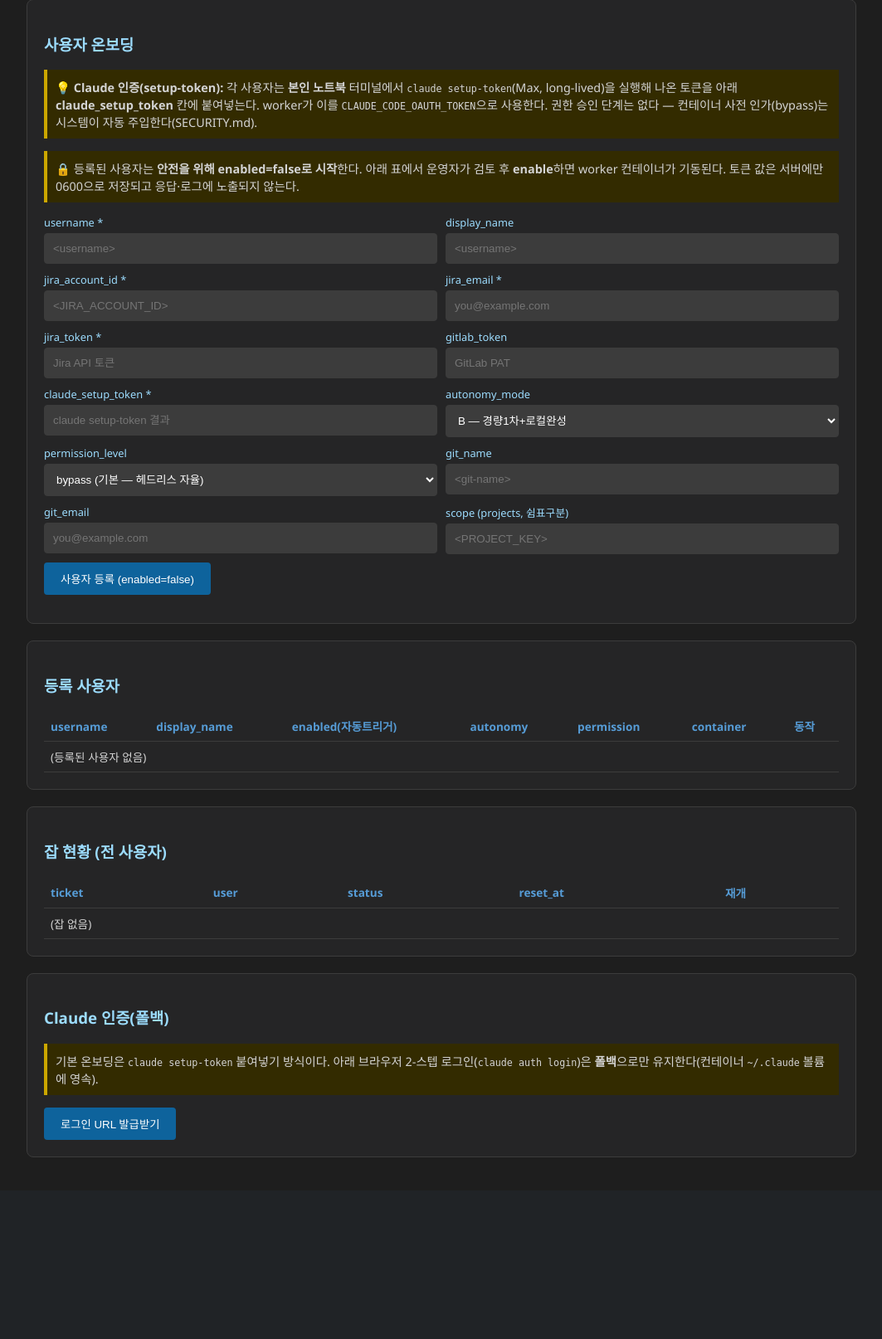
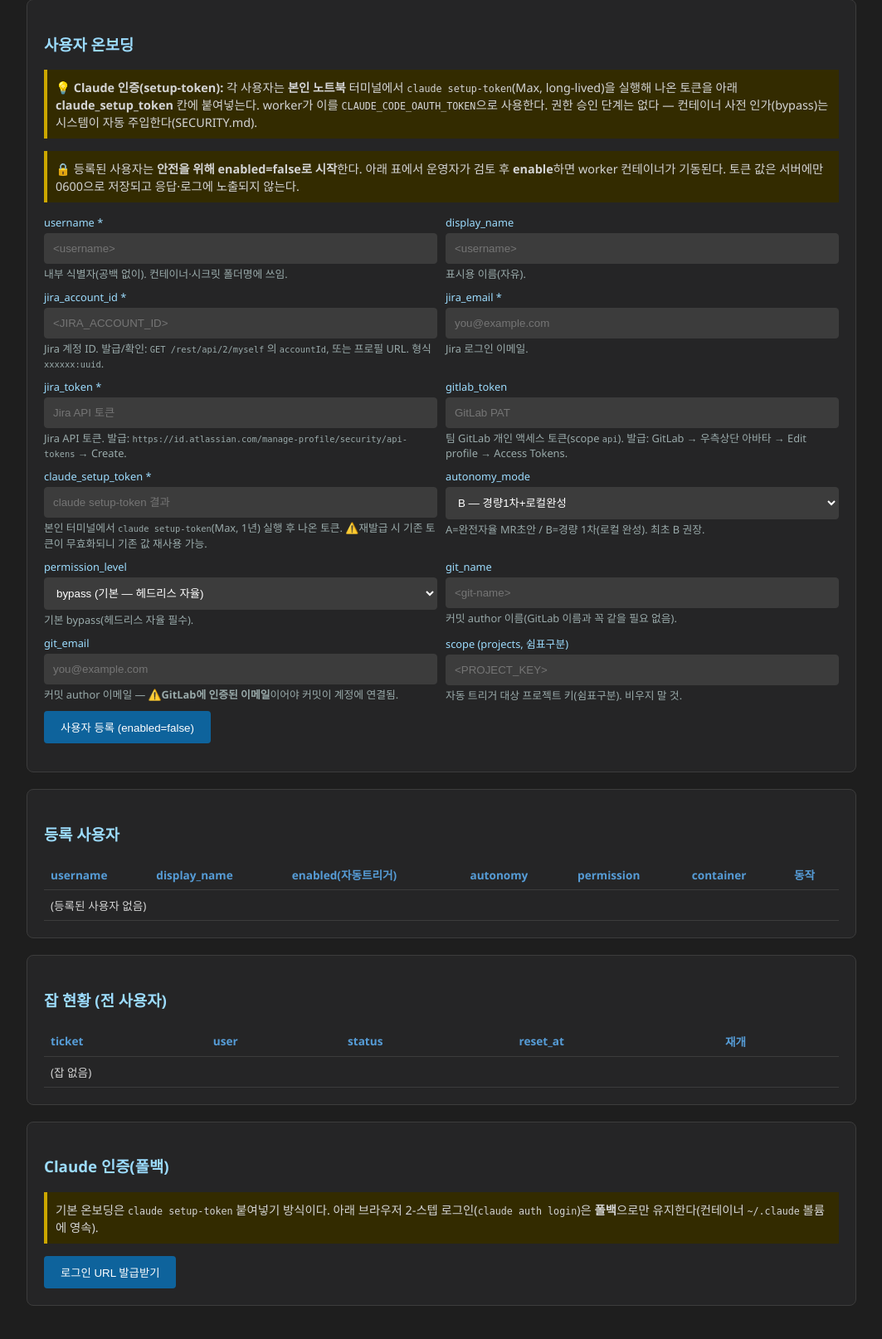
Before and after one commit to yunhyuk-choi/jira-auto-dispatcher, a Flask app: page / in a window 1280 px wide. Shown: the part 107-1721 px from the top of the page at 83% size, without its empty margins (108-1171 px from the left). Before the commit the page ends 1502 px from the top, so only its background shows below. Run offline with Flask 3, Linux system fonts and the light colour scheme; data that the repository does not hold is empty; parts of the project's set-up code (start-up, migrations or seed data) failed here and were passed over.

Commit message:
feat: 온보딩 UI 필드별 발급 안내 + 자율실행 완료전이 금지
- templates/index.html: 12개 필드에 호버 툴팁(title)+상시 힌트(어디서 발급). .hint CSS.
- agent_runner.build_prompt: 자율 실행은 Done 전이 금지(진행중 유지+MR 코멘트+리뷰대기 종료). 완료는 로컬 오케스트레이터 머지 시. (설계결함 정정)
pytest 161.

Co-Authored-By: Claude Opus 4.8 (1M context) <noreply@anthropic.com>

```diff
--- a/templates/index.html
+++ b/templates/index.html
@@ -107,6 +107,12 @@
       th {
         color: #569cd6;
       }
+      .hint {
+        font-size: 0.8em;
+        color: #9aa;
+        display: block;
+        margin-top: 2px;
+      }
     </style>
   </head>
   <body>
@@ -129,29 +135,147 @@
       </div>
       <form id="onboard-form" onsubmit="return false;">
         <div class="grid-form">
-          <div><label>username *</label><input type="text" name="username" placeholder="<username>" /></div>
-          <div><label>display_name</label><input type="text" name="display_name" placeholder="<username>" /></div>
-          <div><label>jira_account_id *</label><input type="text" name="jira_account_id" placeholder="<JIRA_ACCOUNT_ID>" /></div>
-          <div><label>jira_email *</label><input type="text" name="jira_email" placeholder="you@example.com" /></div>
-          <div><label>jira_token *</label><input type="password" name="jira_token" placeholder="Jira API 토큰" /></div>
-          <div><label>gitlab_token</label><input type="password" name="gitlab_token" placeholder="GitLab PAT" /></div>
-          <div><label>claude_setup_token *</label><input type="password" name="claude_setup_token" placeholder="claude setup-token 결과" /></div>
+          <div>
+            <label>username *</label>
+            <input
+              type="text"
+              name="username"
+              placeholder="<username>"
+              title="내부 식별자(공백 없이). 컨테이너·시크릿 폴더명에 쓰임."
+            />
+            <span class="hint">내부 식별자(공백 없이). 컨테이너·시크릿 폴더명에 쓰임.</span>
+          </div>
+          <div>
+            <label>display_name</label>
+            <input
+              type="text"
+              name="display_name"
+              placeholder="<username>"
+              title="표시용 이름(자유)."
+            />
+            <span class="hint">표시용 이름(자유).</span>
+          </div>
+          <div>
+            <label>jira_account_id *</label>
+            <input
+              type="text"
+              name="jira_account_id"
+              placeholder="<JIRA_ACCOUNT_ID>"
+              title="Jira 계정 ID. 발급/확인: Jira에서 GET /rest/api/2/myself 의 accountId, 또는 프로필 URL. 형식 xxxxxx:uuid."
+            />
+            <span class="hint"
+              >Jira 계정 ID. 발급/확인: <code>GET /rest/api/2/myself</code> 의
+              <code>accountId</code>, 또는 프로필 URL. 형식 <code>xxxxxx:uuid</code>.</span
+            >
+          </div>
+          <div>
+            <label>jira_email *</label>
+            <input
+              type="text"
+              name="jira_email"
+              placeholder="you@example.com"
+              title="Jira 로그인 이메일."
+            />
+            <span class="hint">Jira 로그인 이메일.</span>
+          </div>
+          <div>
+            <label>jira_token *</label>
+            <input
+              type="password"
+              name="jira_token"
+              placeholder="Jira API 토큰"
+              title="Jira API 토큰. 발급: https://id.atlassian.com/manage-profile/security/api-tokens → Create."
+            />
+            <span class="hint"
+              >Jira API 토큰. 발급:
+              <code>https://id.atlassian.com/manage-profile/security/api-tokens</code>
+              → Create.</span
+            >
+          </div>
+          <div>
+            <label>gitlab_token</label>
+            <input
+              type="password"
+              name="gitlab_token"
+              placeholder="GitLab PAT"
+              title="팀 GitLab 개인 액세스 토큰(scope: api). 발급: GitLab → 우측상단 아바타 → Edit profile → Access Tokens."
+            />
+            <span class="hint"
+              >팀 GitLab 개인 액세스 토큰(scope <code>api</code>). 발급: GitLab →
+              우측상단 아바타 → Edit profile → Access Tokens.</span
+            >
+          </div>
+          <div>
+            <label>claude_setup_token *</label>
+            <input
+              type="password"
+              name="claude_setup_token"
+              placeholder="claude setup-token 결과"
+              title="본인 터미널에서 claude setup-token(Max, 1년) 실행 후 나온 토큰. ⚠️재발급 시 기존 토큰 무효화되니 기존 값 재사용 가능."
+            />
+            <span class="hint"
+              >본인 터미널에서 <code>claude setup-token</code>(Max, 1년) 실행 후 나온
+              토큰. ⚠️재발급 시 기존 토큰이 무효화되니 기존 값 재사용 가능.</span
+            >
+          </div>
           <div>
             <label>autonomy_mode</label>
-            <select name="autonomy_mode">
+            <select
+              name="autonomy_mode"
+              title="A=완전자율 MR초안 / B=경량 1차(로컬 완성). 최초 B 권장."
+            >
               <option value="A">A — 완전자율 MR초안</option>
               <option value="B" selected>B — 경량1차+로컬완성</option>
             </select>
+            <span class="hint"
+              >A=완전자율 MR초안 / B=경량 1차(로컬 완성). 최초 B 권장.</span
+            >
           </div>
           <div>
             <label>permission_level</label>
-            <select name="permission_level">
+            <select
+              name="permission_level"
+              title="기본 bypass(헤드리스 자율 필수)."
+            >
               <option value="bypass" selected>bypass (기본 — 헤드리스 자율)</option>
             </select>
+            <span class="hint">기본 bypass(헤드리스 자율 필수).</span>
           </div>
-          <div><label>git_name</label><input type="text" name="git_name" placeholder="<git-name>" /></div>
-          <div><label>git_email</label><input type="text" name="git_email" placeholder="you@example.com" /></div>
-          <div><label>scope (projects, 쉼표구분)</label><input type="text" name="scope" placeholder="<PROJECT_KEY>" /></div>
+          <div>
+            <label>git_name</label>
+            <input
+              type="text"
+              name="git_name"
+              placeholder="<git-name>"
+              title="커밋 author 이름(GitLab 이름과 꼭 같을 필요 없음)."
+            />
+            <span class="hint">커밋 author 이름(GitLab 이름과 꼭 같을 필요 없음).</span>
+          </div>
+          <div>
+            <label>git_email</label>
+            <input
+              type="text"
+              name="git_email"
+              placeholder="you@example.com"
+              title="커밋 author 이메일 — ⚠️GitLab에 인증된 이메일이어야 커밋이 계정에 연결됨."
+            />
+            <span class="hint"
+              >커밋 author 이메일 — ⚠️<b>GitLab에 인증된 이메일</b>이어야 커밋이
+              계정에 연결됨.</span
+            >
+          </div>
+          <div>
+            <label>scope (projects, 쉼표구분)</label>
+            <input
+              type="text"
+              name="scope"
+              placeholder="<PROJECT_KEY>"
+              title="자동 트리거 대상 프로젝트 키(쉼표구분). 비우지 말 것."
+            />
+            <span class="hint"
+              >자동 트리거 대상 프로젝트 키(쉼표구분). 비우지 말 것.</span
+            >
+          </div>
         </div>
         <div class="flex-form">
           <button id="onboard-btn" type="submit">사용자 등록 (enabled=false)</button>
```
Also changed, not shown: app/agent_runner.py (+14 -2 lines).
